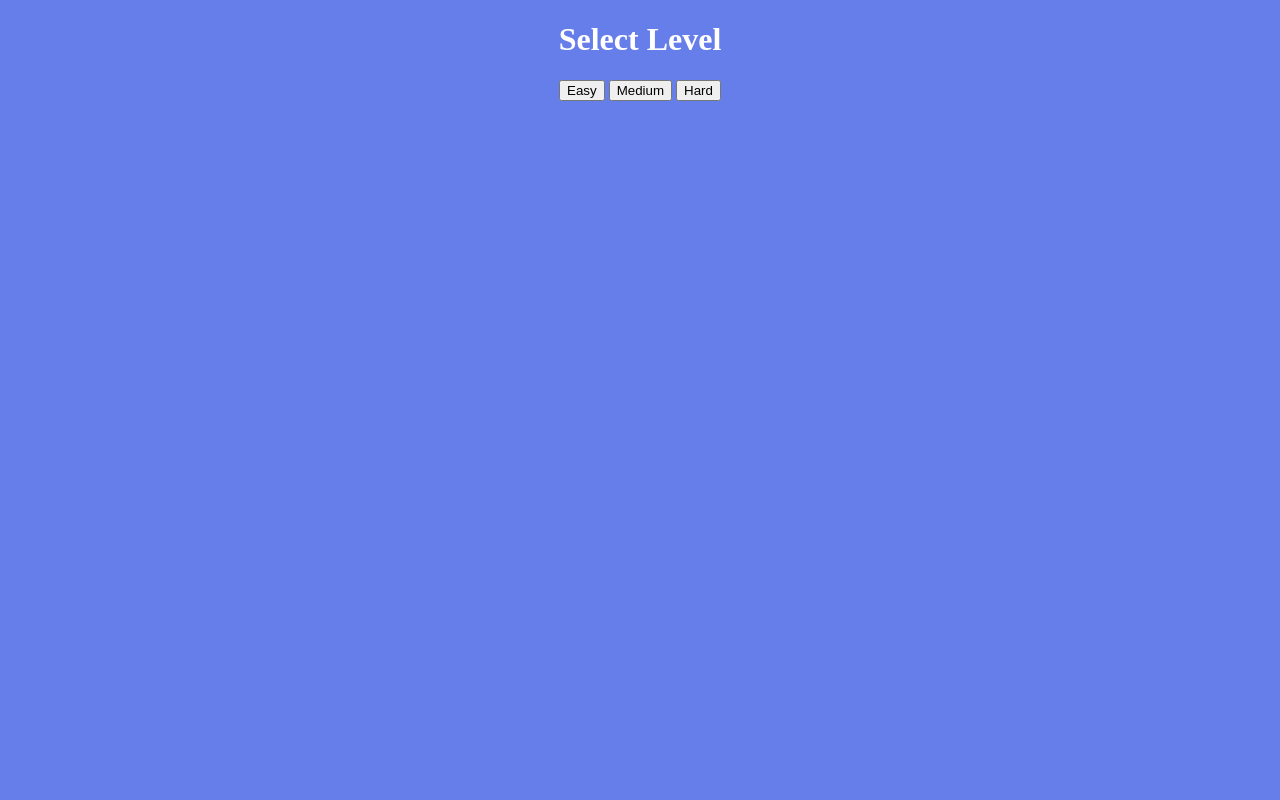
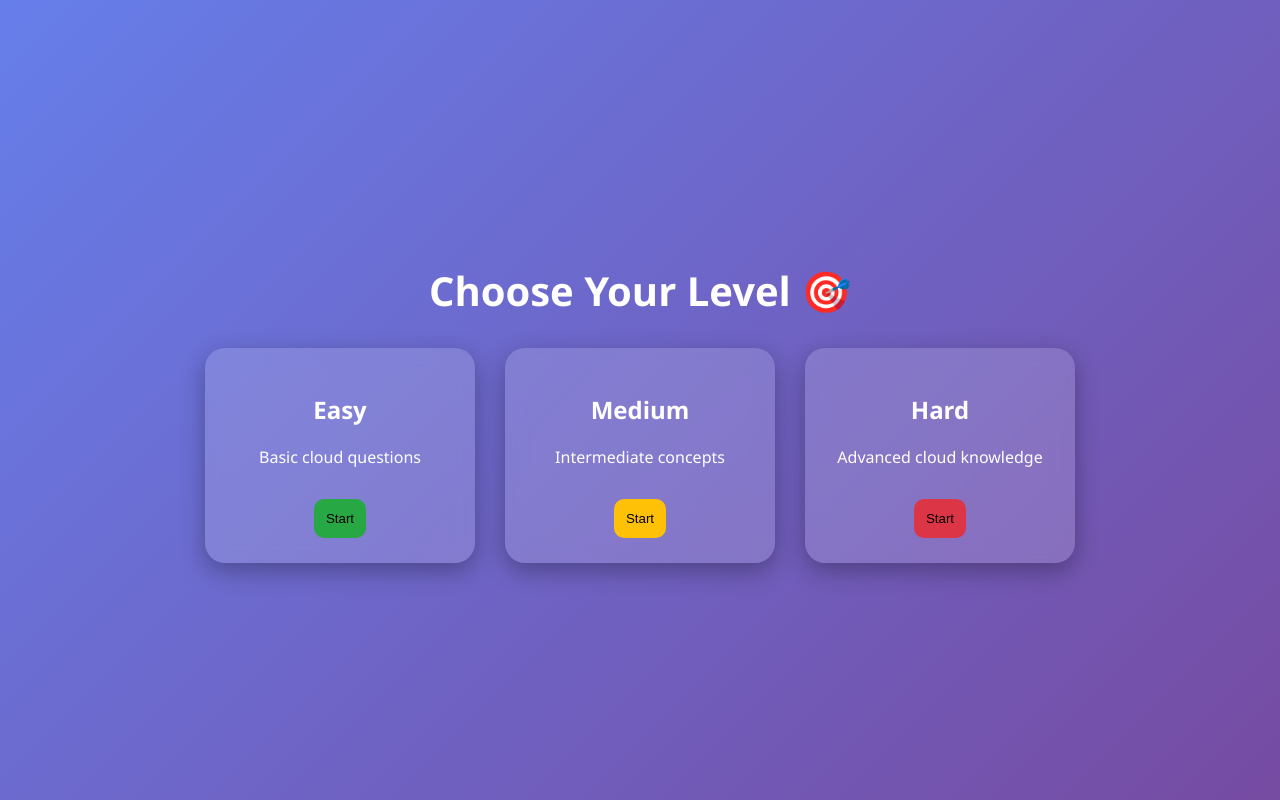
Before and after one commit to 23dx15-stack/Quiz-app, a Flask app: page /select in a window 1280 px wide. Run offline with Flask 3, Linux system fonts and the light colour scheme.

Commit message:
Update select.html

```diff
--- a/templates/select.html
+++ b/templates/select.html
@@ -1,12 +1,94 @@
 <!DOCTYPE html>
 <html>
-<body style="text-align:center; background:#667eea; color:white;">
+<head>
+<title>Select Level</title>
 
-<h1>Select Level</h1>
+<style>
+body {
+    margin: 0;
+    font-family: 'Segoe UI';
+    background: linear-gradient(135deg,#667eea,#764ba2);
+    color: white;
+}
 
-<a href="/quiz/easy"><button>Easy</button></a>
-<a href="/quiz/medium"><button>Medium</button></a>
-<a href="/quiz/hard"><button>Hard</button></a>
+.container {
+    height: 100vh;
+    display: flex;
+    flex-direction: column;
+    justify-content: center;
+    align-items: center;
+}
+
+h1 {
+    margin-bottom: 30px;
+    font-size: 40px;
+}
+
+.cards {
+    display: flex;
+    gap: 30px;
+}
+
+.card {
+    width: 220px;
+    padding: 25px;
+    border-radius: 20px;
+    background: rgba(255,255,255,0.15);
+    backdrop-filter: blur(10px);
+    text-align: center;
+    transition: 0.3s;
+    box-shadow: 0 8px 25px rgba(0,0,0,0.3);
+}
+
+.card:hover {
+    transform: scale(1.1);
+}
+
+.btn {
+    margin-top: 15px;
+    padding: 12px;
+    border-radius: 10px;
+    border: none;
+    background: #00ffcc;
+    cursor: pointer;
+}
+
+.easy {background: #28a745;}
+.medium {background: #ffc107;}
+.hard {background: #dc3545;}
+
+</style>
+</head>
+
+<body>
+
+<div class="container">
+
+<h1>Choose Your Level 🎯</h1>
+
+<div class="cards">
+
+<div class="card">
+<h2>Easy</h2>
+<p>Basic cloud questions</p>
+<a href="/quiz/easy"><button class="btn easy">Start</button></a>
+</div>
+
+<div class="card">
+<h2>Medium</h2>
+<p>Intermediate concepts</p>
+<a href="/quiz/medium"><button class="btn medium">Start</button></a>
+</div>
+
+<div class="card">
+<h2>Hard</h2>
+<p>Advanced cloud knowledge</p>
+<a href="/quiz/hard"><button class="btn hard">Start</button></a>
+</div>
+
+</div>
+
+</div>
 
 </body>
 </html>
```
